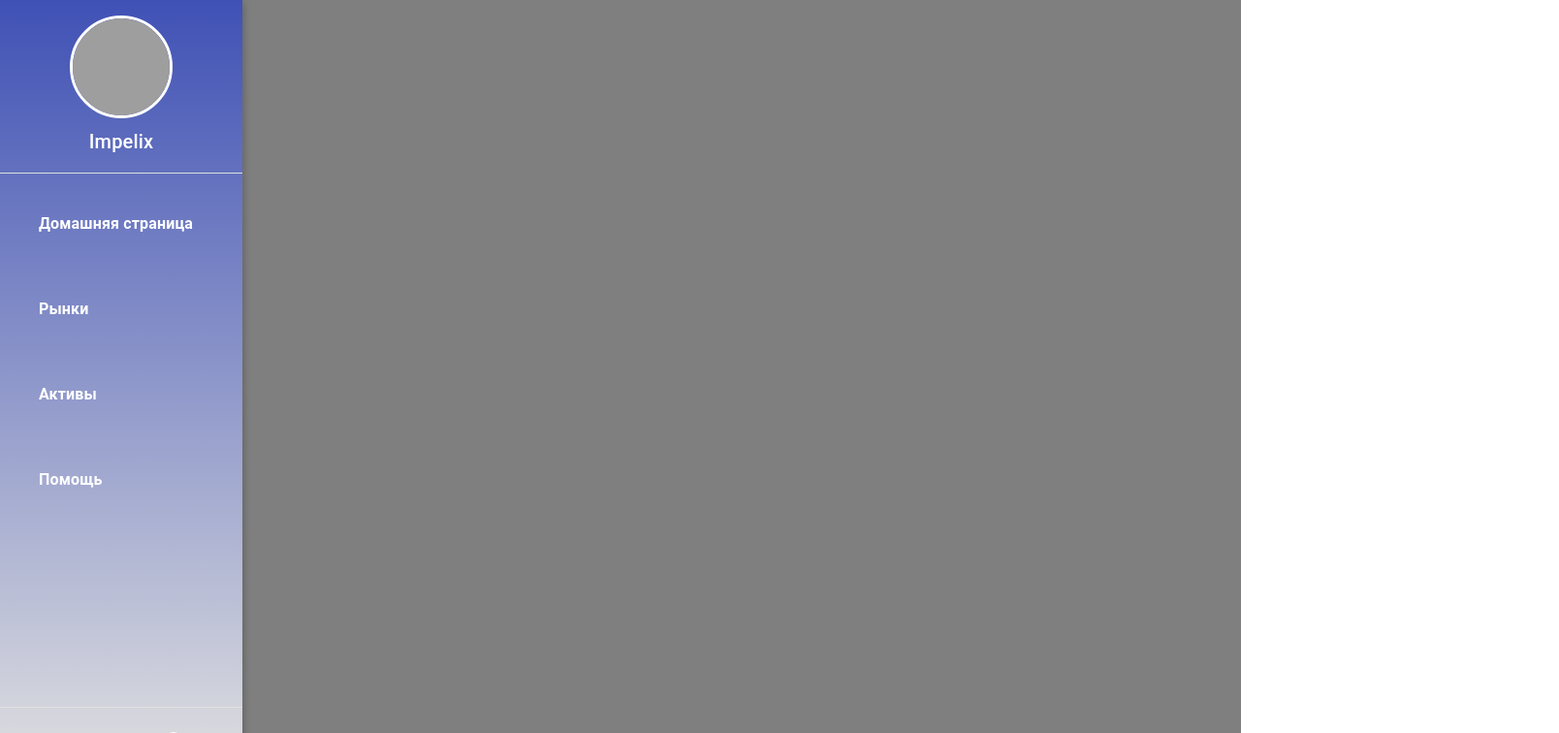
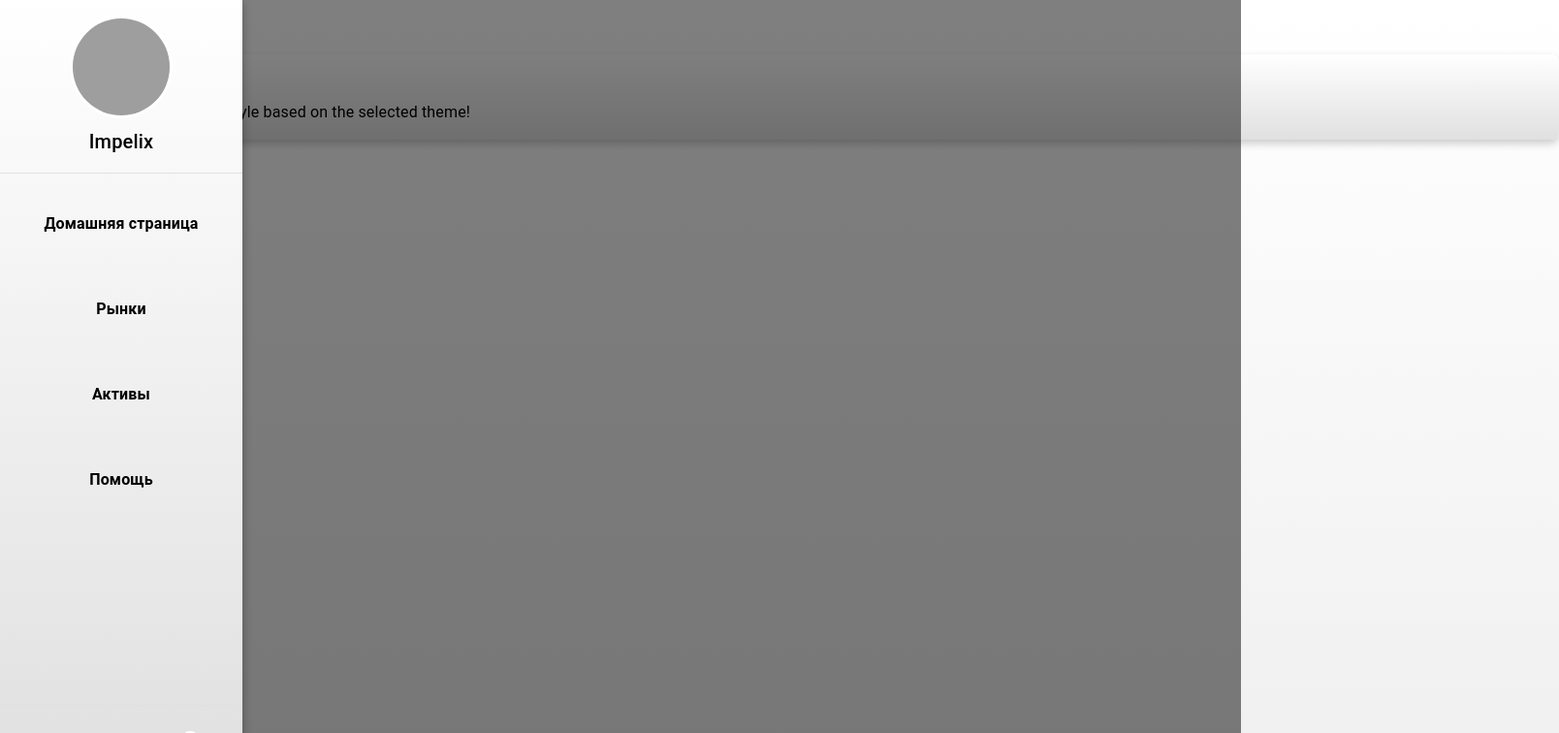
Before and after one commit to impelixx/InvestManagmentSimulation, a React (Vite) app in the folder frontend/: page /markets in a window 1280 px wide. Both pictures are taken after a click on the button "menu". Shown: the top 756 px of the page at 97% size, 1608 px wide, since content can reach past the window. Built offline with nearby package versions, Linux system fonts and the light colour scheme; grey boxes are pictures that could not be loaded.

Commit message:
need to rewrite menus without white line

```diff
--- a/frontend/src/app.tsx
+++ b/frontend/src/app.tsx
@@ -9,9 +9,8 @@ import Help from './pages/Help'
 const App: React.FC = () => {
 	return (
 		<Router>
-			<div>
 				<HamburgerMenu />
-				<main style={{ padding: '20px' }}>
+				<main>
 					<Routes>
 						<Route path='/' element={<Home />} />
 						<Route path='/markets' element={<Markets />} />
@@ -19,7 +18,7 @@ const App: React.FC = () => {
 						<Route path='/help' element={<Help />} />
 					</Routes>
 				</main>
-			</div>
+
 		</Router>
 	)
 }
--- a/frontend/src/components/HamburgerMenu.tsx
+++ b/frontend/src/components/HamburgerMenu.tsx
@@ -10,10 +10,15 @@ import {
 	Divider,
 	Typography,
 	Switch,
+	IconButton as MuiIconButton,
 } from '@mui/material'
 import MenuIcon from '@mui/icons-material/Menu'
 import { useNavigate } from 'react-router-dom'
 import { useTheme } from './ThemeProvider'
+import MoonIcon from '@mui/icons-material/Brightness2'
+import SunIcon from '@mui/icons-material/WbSunny'
+
+
 
 const HamburgerMenu: React.FC = () => {
 	const [isOpen, setIsOpen] = React.useState(false)
@@ -43,6 +48,7 @@ const HamburgerMenu: React.FC = () => {
 				edge='start'
 				color='inherit'
 				aria-label='menu'
+				size='large'
 				onClick={toggleDrawer(true)}
 			>
 				<MenuIcon />
@@ -55,9 +61,8 @@ const HamburgerMenu: React.FC = () => {
 					style: {
 						width: 250,
 						background: isDarkMode
-							? 'linear-gradient(to bottom, #f2b50b, #584ccd)'
-							: 'linear-gradient(to bottom, #3f51b5, #e0e0e0)',
-						color: '#ffffff',
+							? 'linear-gradient(to bottom, #3c3c3c, #1c1c1c)'
+							: 'linear-gradient(to bottom, #ffffff, #e0e0e0)',
 						boxShadow: '0 2px 10px rgba(0, 0, 0, 0.3)',
 					},
 				}}
@@ -75,7 +80,10 @@ const HamburgerMenu: React.FC = () => {
 					/>
 					<Typography
 						variant='h6'
-						style={{ marginTop: '8px', color: '#ffffff' }}
+						style={{
+							marginTop: '8px',
+							color: isDarkMode ? '#ffffff' : '#000000',
+						}}
 					>
 						Impelix
 					</Typography>
@@ -93,11 +101,11 @@ const HamburgerMenu: React.FC = () => {
 								onClick={() => handleNavigation(item.path)}
 								sx={{
 									'&:hover': {
-										backgroundColor: isDarkMode ? '#ffffff' : '#ffffff',
-										color: isDarkMode ? '#3f51b5' : '#3f51b5',
+										backgroundColor: isDarkMode ? '#444444' : '#cce7ff',
 										transform: 'scale(1.05)',
 										transition: 'transform 0.2s ease-in-out',
 									},
+									textAlign: 'center',
 									padding: '12px 24px',
 									borderRadius: '8px',
 									margin: '8px 0',
@@ -109,7 +117,7 @@ const HamburgerMenu: React.FC = () => {
 									primaryTypographyProps={{
 										style: {
 											fontWeight: 'bold',
-											color: 'white',
+											color: isDarkMode ? '#ffffff' : '#000000', // Text color based on theme
 										},
 									}}
 								/>
@@ -121,13 +129,19 @@ const HamburgerMenu: React.FC = () => {
 				<ListItem>
 					<ListItemButton
 						sx={{ display: 'flex', justifyContent: 'space-between' }}
+						onClick={toggleTheme}
 					>
-						<ListItemText primary='Темная тема' style={{ color: '#ffffff' }} />
-						<Switch
-							checked={isDarkMode}
-							onChange={toggleTheme}
-							color='default'
+						<ListItemText
+							primary='Темная тема'
+							style={{ color: isDarkMode ? '#ffffff' : '#000000' }}
 						/>
+						<MuiIconButton>
+							{isDarkMode ? (
+								<SunIcon style={{ color: '#ffeb3b' }} />
+							) : (
+								<MoonIcon style={{ color: '#ffffff' }} />
+							)}
+						</MuiIconButton>
 					</ListItemButton>
 				</ListItem>
 			</Drawer>
--- a/frontend/src/components/ThemeProvider.tsx
+++ b/frontend/src/components/ThemeProvider.tsx
@@ -1,32 +1,35 @@
 import React, { createContext, useContext, useState } from 'react'
 
-interface ThemeContextType {
-	isDarkMode: boolean
-	toggleTheme: () => void
-}
+const ThemeContext = createContext()
 
-const ThemeContext = createContext<ThemeContextType | undefined>(undefined)
+export const useTheme = () => useContext(ThemeContext)
 
-export const ThemeProvider: React.FC<{ children: React.ReactNode }> = ({
-	children,
-}) => {
+export const ThemeProvider = ({ children }) => {
 	const [isDarkMode, setIsDarkMode] = useState(false)
 
 	const toggleTheme = () => {
-		setIsDarkMode(prevMode => !prevMode)
+		setIsDarkMode(prev => !prev)
+	}
+
+	const themeStyles = {
+		background: isDarkMode
+			? 'linear-gradient(to bottom, #3c3c3c, #1c1c1c)'
+			: 'linear-gradient(to bottom, #ffffff, #e0e0e0)',
+		color: isDarkMode ? '#ffffff' : '#000000',
 	}
 
 	return (
-		<ThemeContext.Provider value={{ isDarkMode, toggleTheme }}>
-			{children}
+		<ThemeContext.Provider value={{ isDarkMode, toggleTheme, themeStyles }}>
+			<div
+				style={{
+					background: themeStyles.background,
+					color: themeStyles.color,
+					minHeight: '200vh',
+					minWidth: '200vh'
+				}}
+			>
+				{children}
+			</div>
 		</ThemeContext.Provider>
 	)
 }
-
-export const useTheme = () => {
-	const context = useContext(ThemeContext)
-	if (!context) {
-		throw new Error('useTheme must be used within a ThemeProvider')
-	}
-	return context
-}
--- a/frontend/src/pages/Home.tsx
+++ b/frontend/src/pages/Home.tsx
@@ -1,7 +1,7 @@
 import React from 'react'
 
 const Home: React.FC = () => {
-	return <div>Это домашняя страница!</div>
+	return <p>Это домашняя страница!</p>
 }
 
 export default Home
--- a/frontend/src/pages/Markets.tsx
+++ b/frontend/src/pages/Markets.tsx
@@ -1,7 +1,26 @@
 import React from 'react'
+import { useTheme } from '../components/ThemeProvider'
+import { Box, Typography } from '@mui/material'
 
-const Markets: React.FC = () => {
-	return <div>Это страница рынков!</div>
+const SomeComponent = () => {
+	const { themeStyles } = useTheme()
+
+	return (
+		<Box
+			sx={{
+				background: themeStyles.background,
+				color: themeStyles.color,
+				padding: '16px',
+				borderRadius: '8px',
+				boxShadow: '0 4px 8px rgba(0, 0, 0, 0.2)',
+			}}
+		>
+			<Typography variant='h5'>Some Component</Typography>
+			<Typography>
+				This component changes its style based on the selected theme!
+			</Typography>
+		</Box>
+	)
 }
 
-export default Markets
+export default SomeComponent
```
